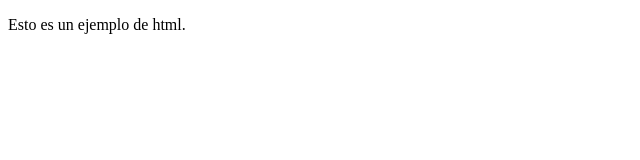
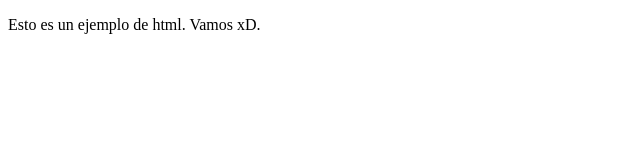
Before and after one commit to vif31/proyectoDemoCursoPrework, a plain HTML site: page index.html in a window 1280 px wide. Shown: the full height of the page, 0-640 px from the left. Drawn offline with Linux system fonts and the light colour scheme.

Commit message:
Primeros cambios

```diff
--- a/index.html
+++ b/index.html
@@ -4,6 +4,6 @@
         <title>Primer Ejemplo</title>
     </head>
     <body>
-        <p>Esto es un ejemplo de html.</p>
+        <p>Esto es un ejemplo de html. Vamos xD.</p>
     </body>
 </html>
```
